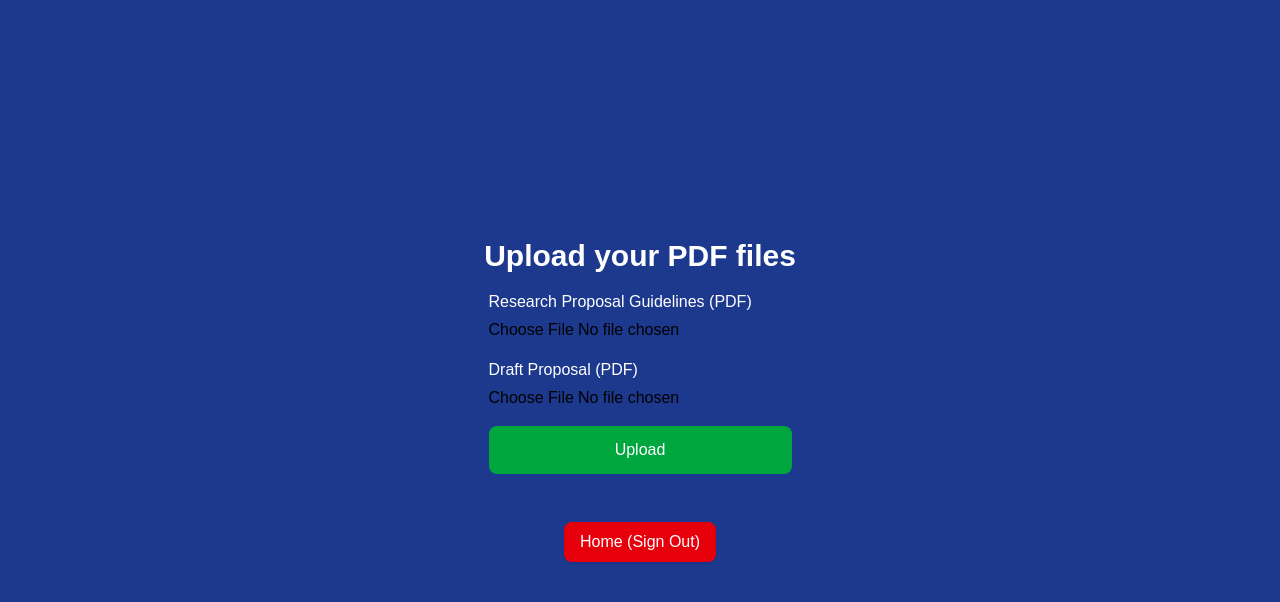
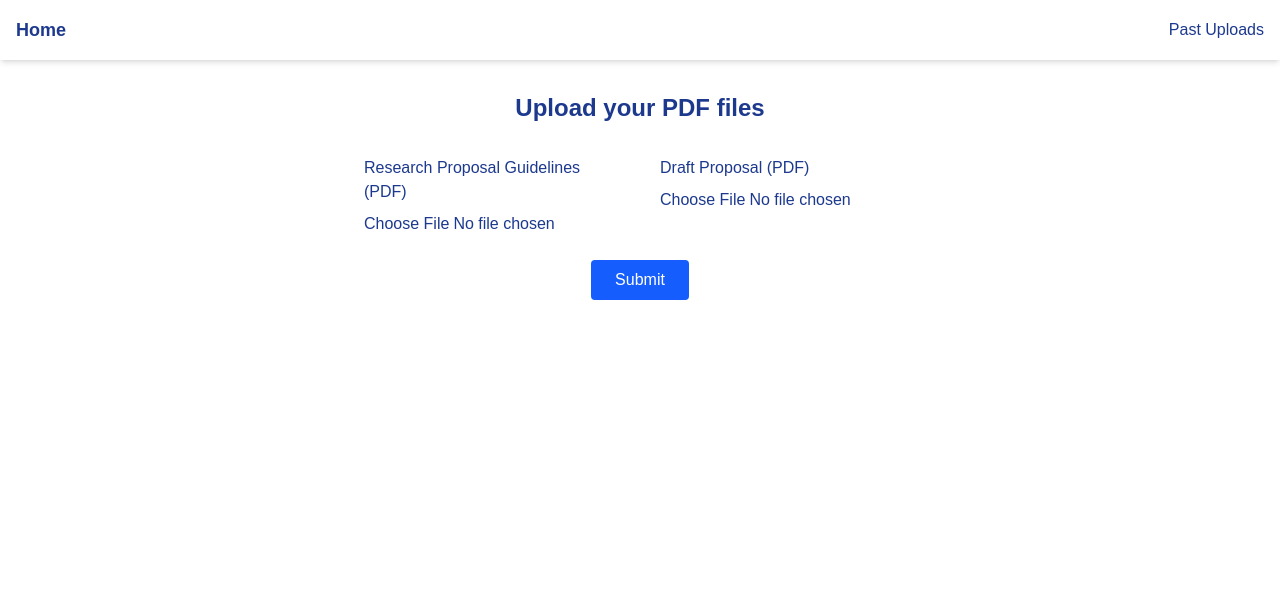
Before and after one commit to bistii1/demo2, a Next.js app: page /upload in a window 1280 px wide. Shown: the top 602 px of the page. Built offline with nearby package versions, Linux system fonts and the light colour scheme; no server answers.

Commit message:
UI changes

```diff
--- /dev/null
+++ b/src/pages/pastuploads.tsx
@@ -0,0 +1,66 @@
+import { useEffect, useState } from 'react';
+import Link from 'next/link';
+
+type Upload = {
+  id: string;
+  filename: string;
+  url: string;
+};
+
+export default function PastUploads() {
+  const [uploads, setUploads] = useState<Upload[]>([]);
+  const [search, setSearch] = useState('');
+
+  useEffect(() => {
+    const fetchUploads = async () => {
+      const res = await fetch('/api/pastuploads');
+      const data = await res.json();
+      setUploads(data);
+    };
+    fetchUploads();
+  }, []);
+
+  const filtered = uploads.filter((upload) =>
+    upload.filename.toLowerCase().includes(search.toLowerCase())
+  );
+
+  return (
+    <div className="min-h-screen bg-white text-blue-900">
+      <nav className="flex justify-between items-center p-4 shadow-md">
+        <Link href="/" className="text-lg font-semibold">Home</Link>
+        <div className="space-x-4">
+          <Link href="/upload">Upload</Link>
+          <a href="/api/auth/logout" className="text-red-600 font-semibold">Sign Out</a>
+        </div>
+      </nav>
+
+      <main className="p-6 max-w-4xl mx-auto">
+        <h1 className="text-2xl font-bold mb-4">Your Past Uploads</h1>
+
+        <input
+          type="text"
+          placeholder="Search by filename..."
+          className="w-full border border-gray-300 px-4 py-2 mb-6 rounded"
+          value={search}
+          onChange={(e) => setSearch(e.target.value)}
+        />
+
+        <ul className="space-y-4">
+          {filtered.map((upload) => (
+            <li key={upload.id} className="flex justify-between items-center border-b pb-2">
+              <span>{upload.filename}</span>
+              <a
+                href={upload.url}
+                target="_blank"
+                rel="noopener noreferrer"
+                className="text-blue-600 underline"
+              >
+                View
+              </a>
+            </li>
+          ))}
+        </ul>
+      </main>
+    </div>
+  );
+}
--- a/src/pages/upload.tsx
+++ b/src/pages/upload.tsx
@@ -1,70 +1,70 @@
 import { useState } from 'react';
+import { useUser } from '@auth0/nextjs-auth0/client';
 import Link from 'next/link';
+import { useRouter } from 'next/router';
 
-export default function UploadPage() {
+export default function Upload() {
+  const { user } = useUser();
+  const router = useRouter();
+
   const [guidelines, setGuidelines] = useState<File | null>(null);
-  const [draft, setDraft] = useState<File | null>(null);
+  const [proposal, setProposal] = useState<File | null>(null);
 
-  const handleSubmit = async (e: React.FormEvent) => {
-    e.preventDefault();
-
-    if (!guidelines || !draft) {
-      alert("Please upload both files.");
-      return;
-    }
+  const handleSubmit = async () => {
+    if (!guidelines || !proposal) return alert("Please upload both PDFs.");
 
     const formData = new FormData();
-    formData.append("guidelines", guidelines);
-    formData.append("draft", draft);
+    formData.append('guidelines', guidelines);
+    formData.append('proposal', proposal);
 
-    const res = await fetch("/api/upload", {
-      method: "POST",
+    await fetch('/api/upload', {
+      method: 'POST',
       body: formData,
     });
 
-    const data = await res.json();
-    alert(data.message);
+    router.push('/pastuploads');
   };
 
   return (
-    <div className="min-h-screen bg-blue-900 text-white flex flex-col items-center justify-center space-y-6 p-8">
-      <h1 className="text-3xl font-bold mb-4">Upload your PDF files</h1>
+    <div className="min-h-screen bg-white text-blue-900">
+      {/* Navbar */}
+      <nav className="flex justify-between items-center p-4 shadow-md">
+        <Link href="/" className="text-lg font-semibold">Home</Link>
+        <div className="space-x-4">
+          <Link href="/pastuploads">Past Uploads</Link>
+          {user && (
+            <a href="/api/auth/logout" className="text-red-600 font-semibold">Sign Out</a>
+          )}
+        </div>
+      </nav>
 
-      <form onSubmit={handleSubmit} className="flex flex-col space-y-4">
-        <div>
-          <label className="block mb-1">Research Proposal Guidelines (PDF)</label>
-          <input
-            type="file"
-            accept="application/pdf"
-            onChange={(e) => setGuidelines(e.target.files?.[0] || null)}
-            className="text-black"
-          />
-        </div>
+      {/* Upload Section */}
+      <main className="flex flex-col items-center justify-center p-8">
+        <h1 className="text-2xl font-bold mb-8">Upload your PDF files</h1>
 
-        <div>
-          <label className="block mb-1">Draft Proposal (PDF)</label>
-          <input
-            type="file"
-            accept="application/pdf"
-            onChange={(e) => setDraft(e.target.files?.[0] || null)}
-            className="text-black"
-          />
+        <div className="flex gap-10 mb-6">
+          {/* Guidelines */}
+          <div className="w-64">
+            <label className="block mb-2 font-medium">Research Proposal Guidelines (PDF)</label>
+            <input type="file" accept="application/pdf" onChange={(e) => setGuidelines(e.target.files?.[0] || null)} />
+            {guidelines && <embed src={URL.createObjectURL(guidelines)} className="mt-2 w-full h-40" />}
+          </div>
+
+          {/* Proposal */}
+          <div className="w-64">
+            <label className="block mb-2 font-medium">Draft Proposal (PDF)</label>
+            <input type="file" accept="application/pdf" onChange={(e) => setProposal(e.target.files?.[0] || null)} />
+            {proposal && <embed src={URL.createObjectURL(proposal)} className="mt-2 w-full h-40" />}
+          </div>
         </div>
 
         <button
-          type="submit"
-          className="bg-green-600 text-white px-6 py-3 rounded-lg hover:bg-green-700 transition"
+          onClick={handleSubmit}
+          className="bg-blue-600 text-white px-6 py-2 rounded hover:bg-blue-700"
         >
-          Upload
+          Submit
         </button>
-      </form>
-
-      <Link
-        href="/api/auth/logout?returnTo=/"
-        className="mt-6 bg-red-600 px-4 py-2 rounded-lg shadow hover:bg-red-700 transition"
-      >
-        Home (Sign Out)
-      </Link>
+      </main>
     </div>
   );
 }
```
